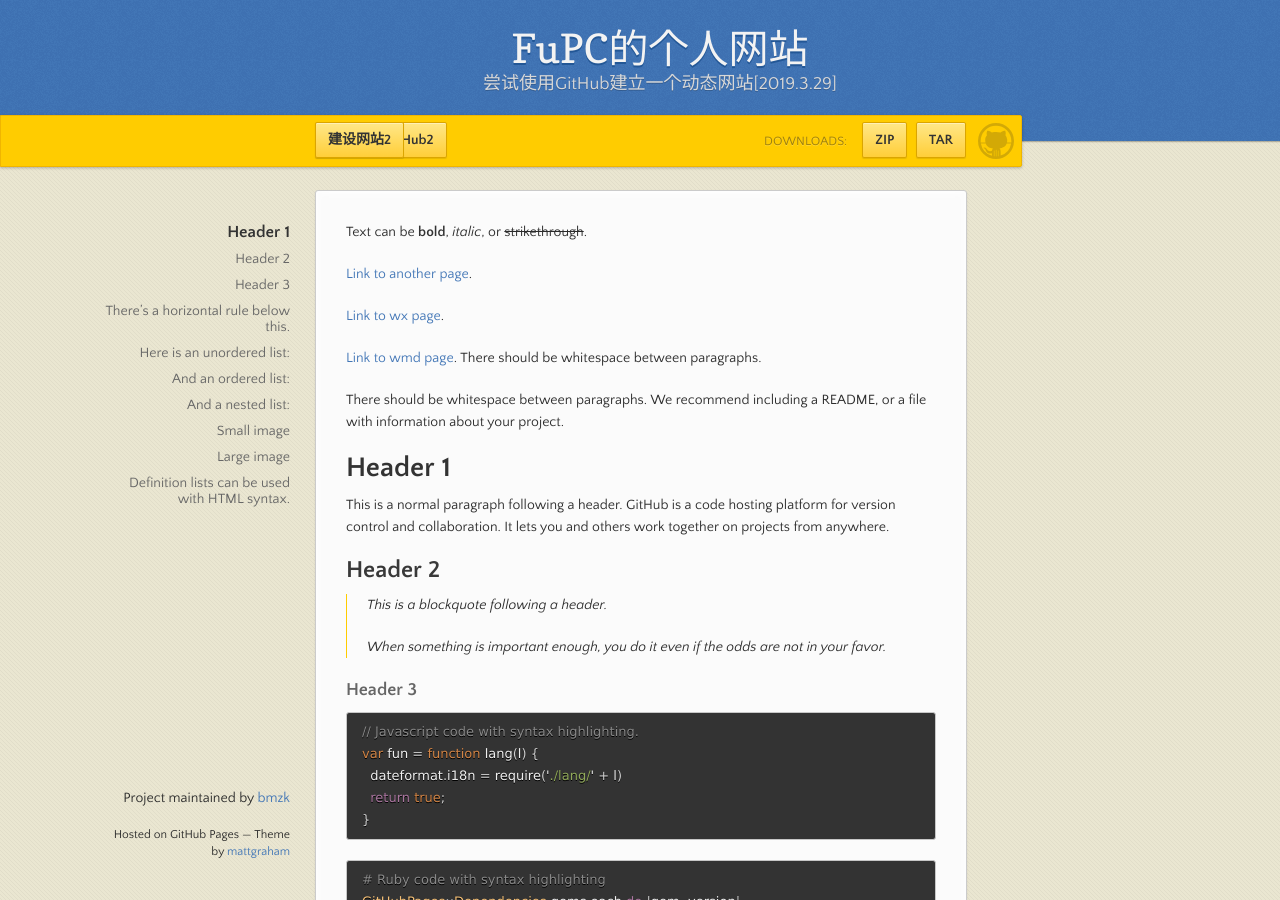
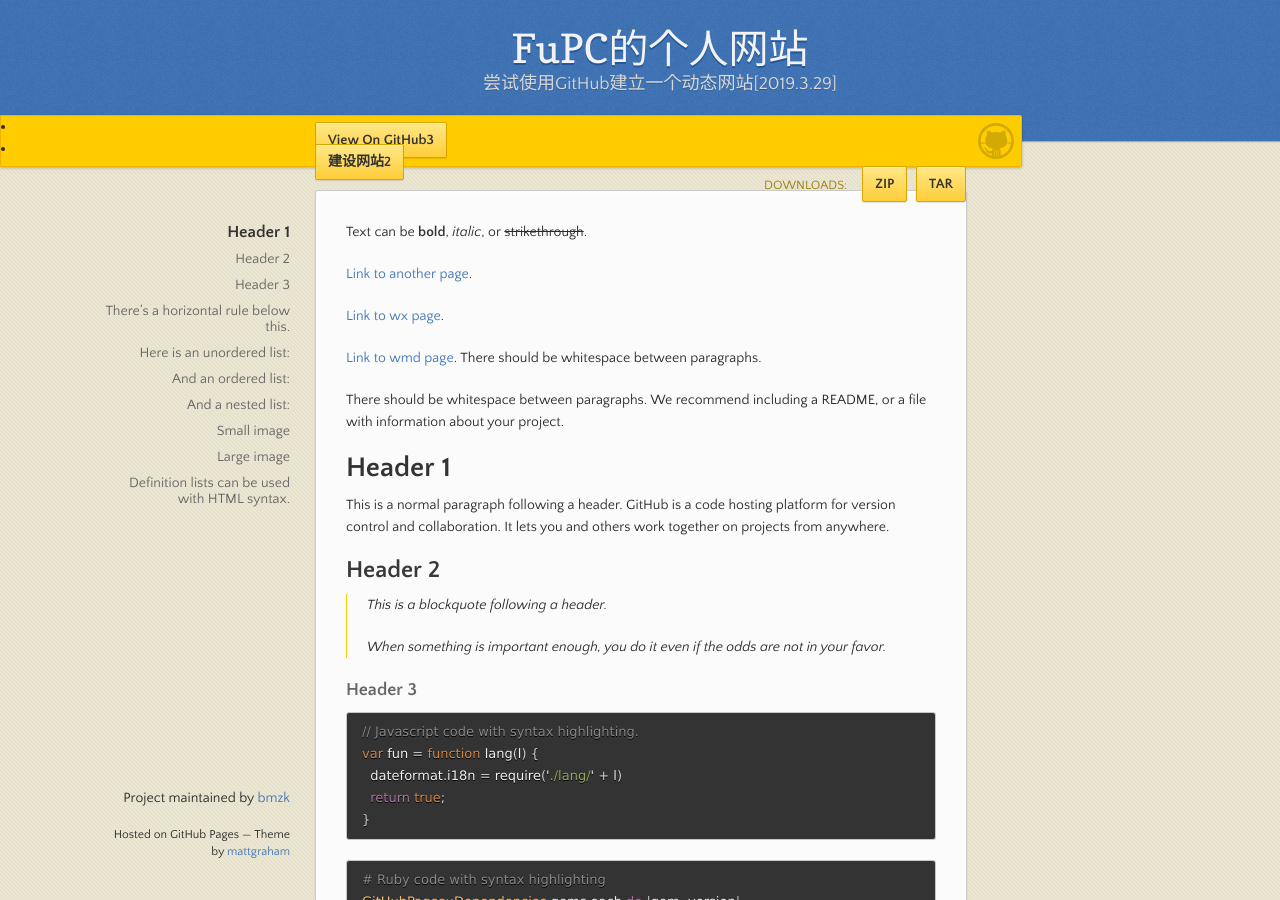
Before and after one commit to bmzk/MyWeb, a Jekyll site: the page built from index.md, in a window 1280 px wide and 900 px high. Built offline with Jekyll 4.4.1, drawn with Linux system fonts in a browser that asks for light colours.

Commit message:
Update default.html

```diff
--- a/_layouts/default.html
+++ b/_layouts/default.html
@@ -24,8 +24,8 @@
       <div id="banner">
         <span id="logo"></span>
 
-        <a href="{{ site.github.repository_url }}" class="button fork"><strong>View On GitHub2</strong></a>
-		<a href="http://www.runoob.com/" class="button fork" >建设网站2</a>
+        <li><a href="{{ site.github.repository_url }}" class="button fork"><strong>View On GitHub3</strong></a></li>
+		<li><a href="http://www.runoob.com/" class="button fork" >建设网站2</a></li>
         {% if site.show_downloads %}
           <div class="downloads">
             <span>Downloads:</span>
```
